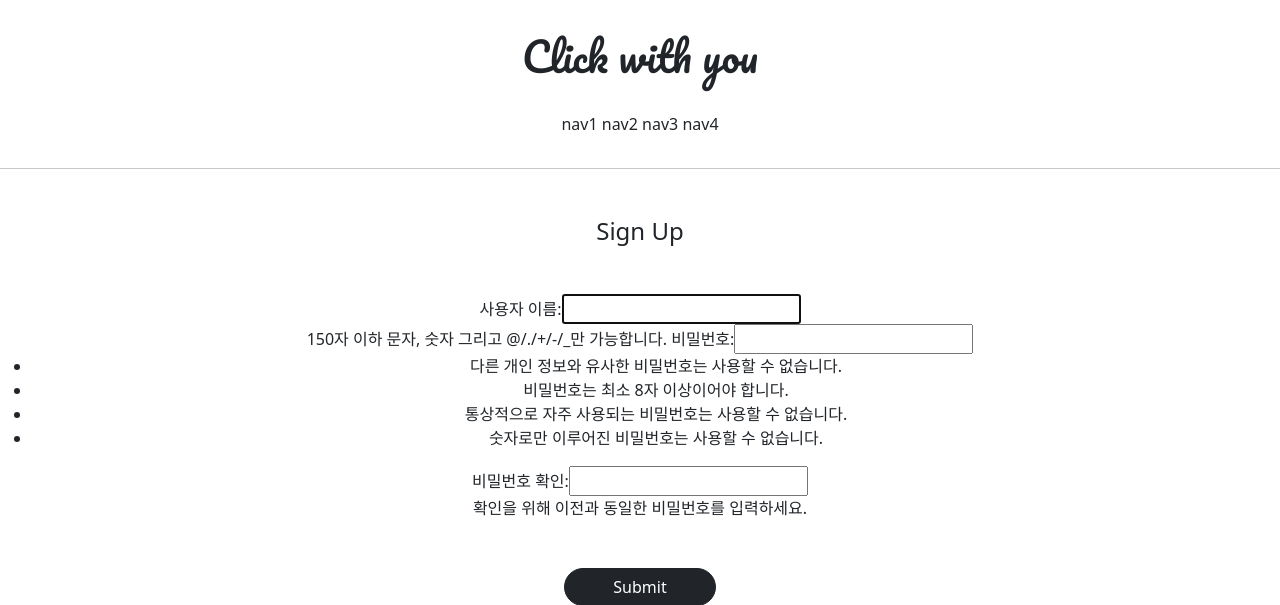
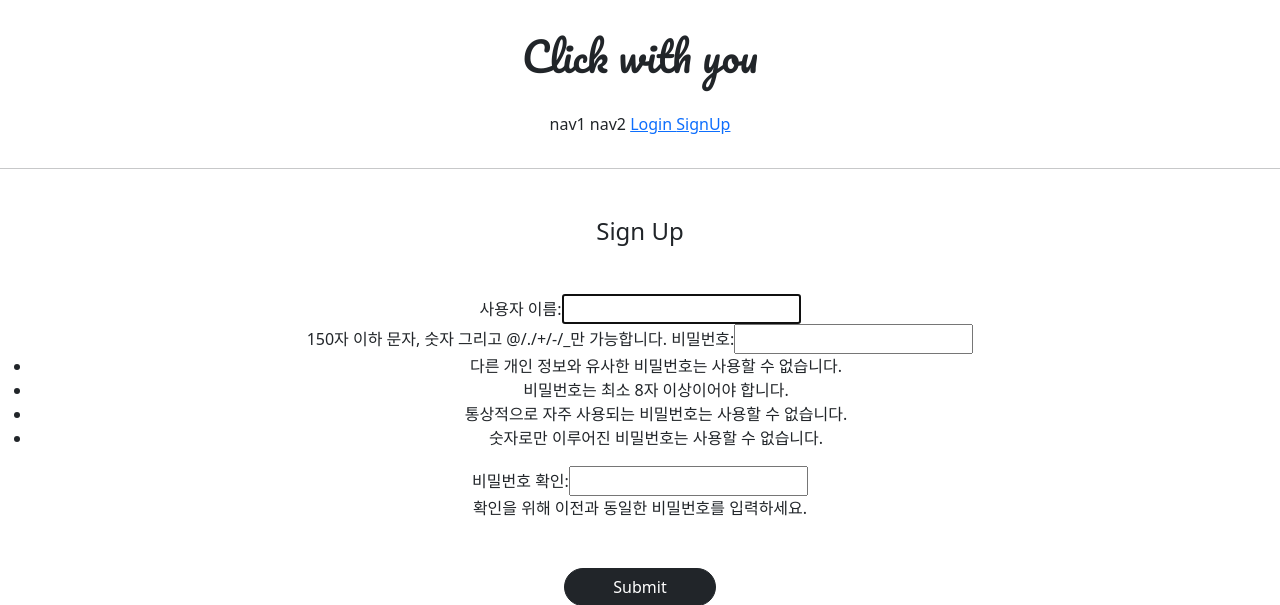
Before and after one commit to solahyun/Hackathon_gis, a Django app: page /accounts/create/ in a window 1280 px wide. Shown: the top 605 px of the page. Run offline with Django 3.2, Linux system fonts and the light colour scheme; parts of the project's set-up code (start-up, migrations or seed data) failed here and were passed over.

Commit message:
21/07/16 Fri commit 1

```diff
--- a/templates/header.html
+++ b/templates/header.html
@@ -5,7 +5,24 @@
     <div class="pragmatic_header_button">
         <span>nav1</span>
         <span>nav2</span>
-        <span>nav3</span>
-        <span>nav4</span>
+
+        {% if not user.is_authenticated %}
+        <span>
+            <a href="{% url 'accountapp:login' %}">
+                Login
+            </a>
+        </span>
+        <span>
+            <a href="{% url 'accountapp:create' %}">
+                SignUp
+            </a>
+        </span>
+        {% else %}
+        <span>
+            <a href="{% url 'accountapp:logout' %}">
+                Logout
+            </a>
+        </span>
+        {% endif %}
     </div>
 </div>
```
